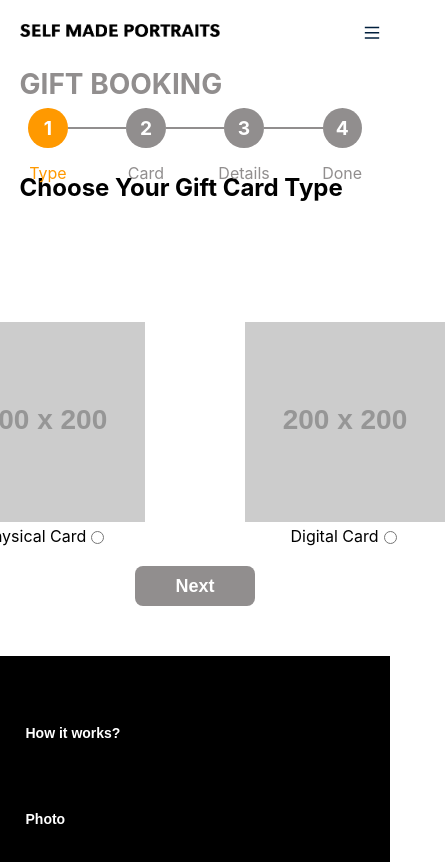
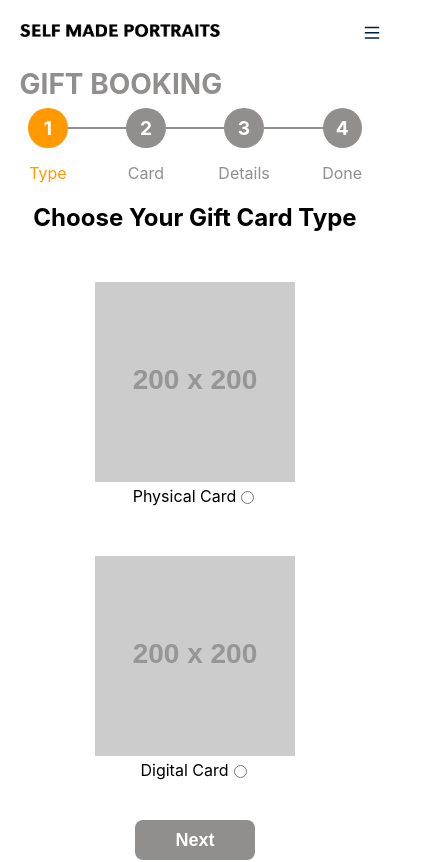
Before and after one commit to Self-Made-Portraits/portraits, a React (Create React App) app in the folder frontend/: page /book/gift in a window 390 px wide. Shown: the top 862 px of the page, 445 px wide, since content can reach past the window. Built offline with nearby package versions, Linux system fonts and the light colour scheme.

Commit message:
gift_booking_card

```diff
--- a/frontend/src/components/GiftBooking/GiftBooking.css
+++ b/frontend/src/components/GiftBooking/GiftBooking.css
@@ -306,7 +306,12 @@
     align-items: center;
   }
   .gift-booking__card{
-    margin: 100px 50px 0;
+    margin: 30px 50px 20px;
+  }
+
+  .gift-booking__subtitle{
+    margin-top: 50px;
+    text-align: center;
   }
 
   @media screen and (max-width: 1200px) {
@@ -352,6 +357,9 @@
     .gift-booking__quantity-buttons{
       gap: 5px;
     }
+    .gift-booking__card-selection{
+      flex-direction: column;
+    }
 }
 
 
--- a/frontend/src/components/GiftBooking/GiftBooking.jsx
+++ b/frontend/src/components/GiftBooking/GiftBooking.jsx
@@ -255,7 +255,7 @@ const GiftBooking = () => {
 
       {activeStep === 0 && (
         <>
-              <h2>Choose Your Gift Card Type</h2>
+              <h2 className='gift-booking__subtitle'>Choose Your Gift Card Type</h2>
             {/* Right Column with Card Type Selection */}
             <div className='gift-booking__card-selection'>
                 <div className={`gift-booking__card ${selectedCardType === "Physical Card" ? 'gift-booking__card_selected' : ''}`}>
```
Also changed, not shown: 7 other files (tests, documents, lock files or other folders).
